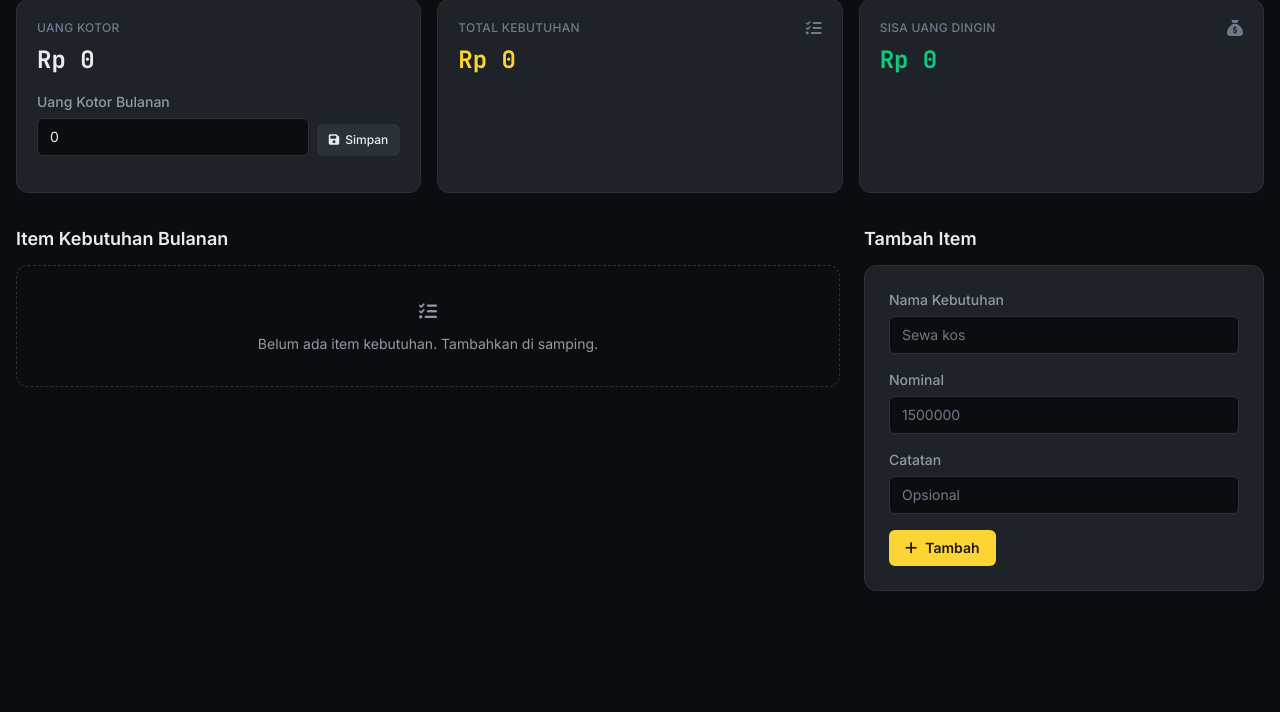
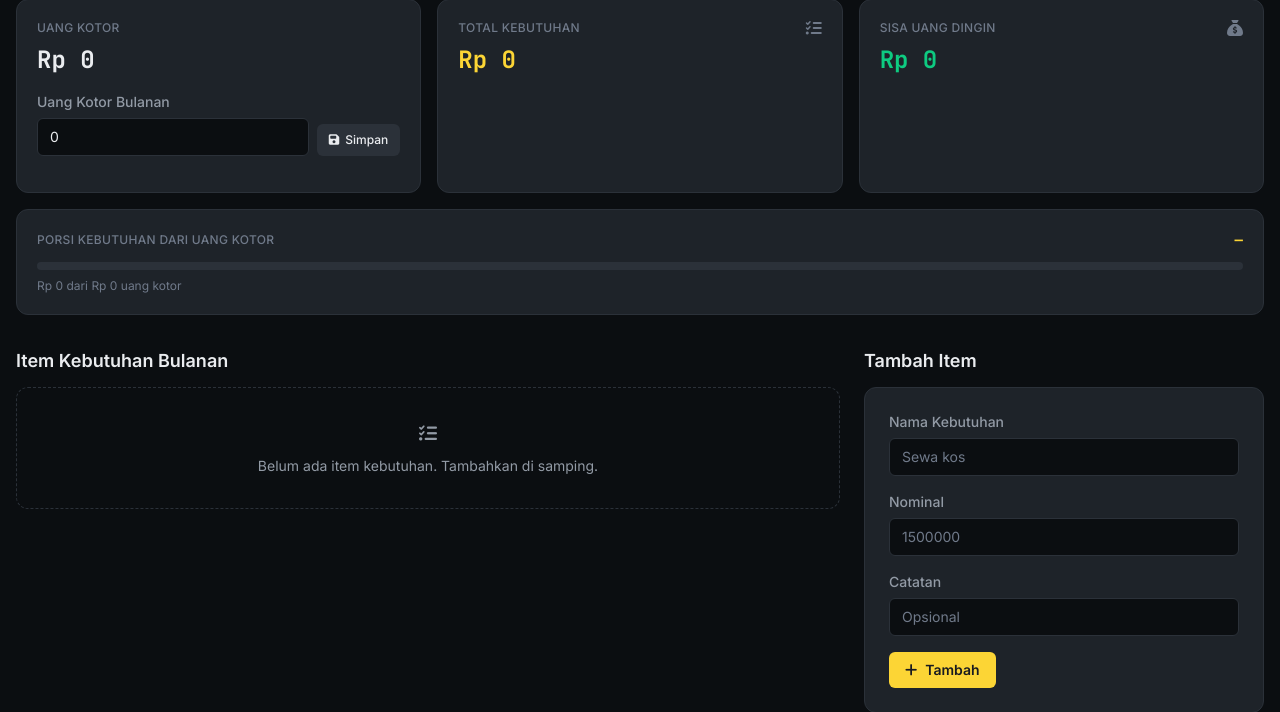
Before and after one commit to XsafiD/cash.xsadev, a Flask app: page /plan/ in a window 1280 px wide. Shown: the part 178-890 px from the top of the page. Before the commit the page ends 769 px from the top, so only its background shows below. Run offline with Flask 3, Linux system fonts and the light colour scheme; the visitor is signed in with stand-in values (Sample User, id 1); some libraries are stand-ins or nearby versions.

Commit message:
2026-09-18 - feat: bar dan persentase porsi kebutuhan terhadap uang kotor di halaman perencanaan

```diff
--- a/services/plan_service.py
+++ b/services/plan_service.py
@@ -107,11 +107,22 @@ class PlanService:
         row = self.get_period(user_id, period)
         gross = Decimal(row.gross_income if row else 0)
         needs = self.total_needs(user_id)
+        # Porsi kebutuhan terhadap uang kotor. None bila uang kotor 0
+        # (rasio tak terdefinisi, hindari bagi nol).
+        if gross > 0:
+            ratio = needs / gross * 100
+            needs_ratio = ratio.quantize(Decimal("0.1"))
+            needs_ratio_width = float(min(ratio, Decimal(100)))
+        else:
+            needs_ratio = None
+            needs_ratio_width = 0.0
         return {
             "period": period,
             "gross_income": gross,
             "total_needs": needs,
             "net_income": gross - needs,
+            "needs_ratio": needs_ratio,
+            "needs_ratio_width": needs_ratio_width,
         }
 
     @staticmethod
--- a/templates/plan/index.html
+++ b/templates/plan/index.html
@@ -36,6 +36,26 @@
   {{ stat_card("Total Kebutuhan", summary.total_needs | rupiah, tone="primary", icon="fa-list-check") }}
   {{ stat_card("Sisa Uang Dingin", summary.net_income | rupiah,
        tone=("income" if summary.net_income >= 0 else "expense"), icon="fa-sack-dollar") }}
+</div>
+
+{% set over_budget = summary.needs_ratio is not none and summary.needs_ratio > 100 %}
+<div class="mt-4 rounded-xl border border-hairline bg-surface p-5">
+  <div class="flex items-center justify-between gap-3">
+    <p class="text-xs font-medium uppercase tracking-wide text-muted">Porsi Kebutuhan dari Uang Kotor</p>
+    <span class="font-numeric text-sm font-semibold tabular-nums {{ 'text-expense' if over_budget else 'text-primary' }}">
+      {% if summary.needs_ratio is not none %}{{ summary.needs_ratio }}%{% else %}—{% endif %}
+    </span>
+  </div>
+  <div class="mt-3 h-2 w-full overflow-hidden rounded-full bg-surface-elevated"
+       role="progressbar" aria-valuemin="0" aria-valuemax="100"
+       aria-valuenow="{{ summary.needs_ratio_width }}"
+       aria-label="Porsi total kebutuhan terhadap uang kotor">
+    <div class="h-full rounded-full transition-all duration-500 {{ 'bg-expense' if over_budget else 'bg-primary' }}"
+         style="width: {{ summary.needs_ratio_width }}%"></div>
+  </div>
+  <p class="mt-2 text-xs text-muted">
+    {{ summary.total_needs | rupiah }} dari {{ summary.gross_income | rupiah }} uang kotor
+  </p>
 </div>
 
 <div class="mt-8 grid gap-6 lg:grid-cols-3">
```
